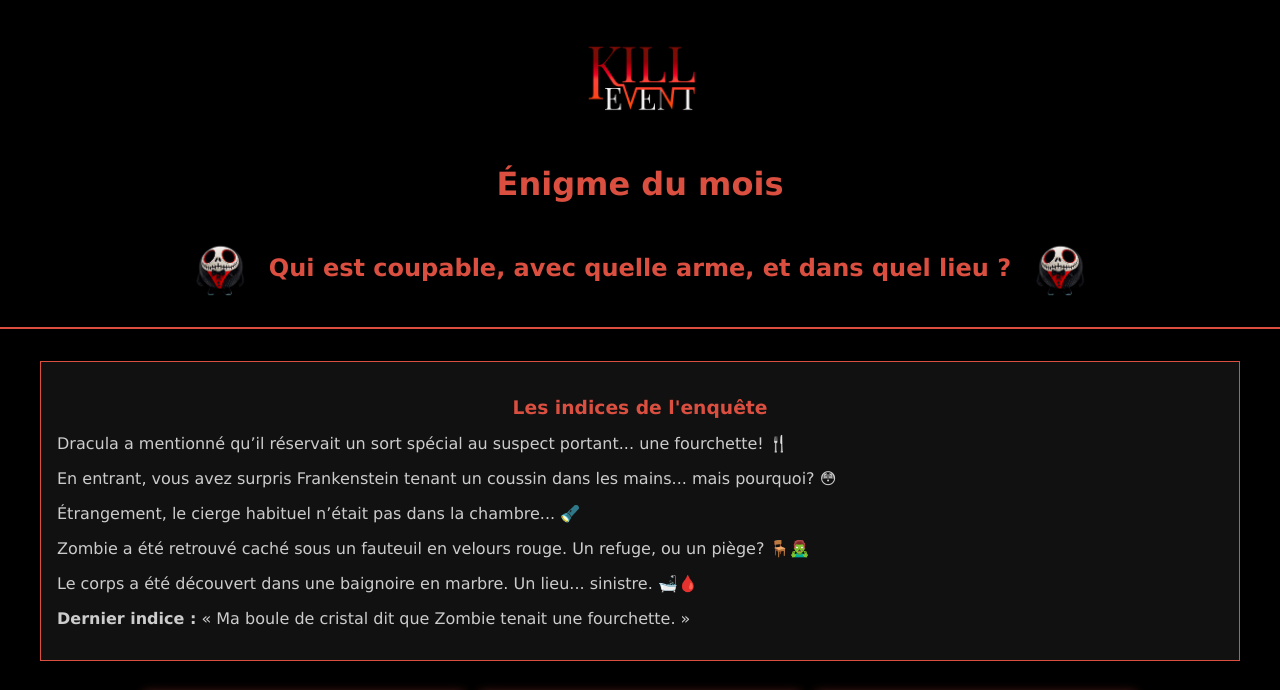
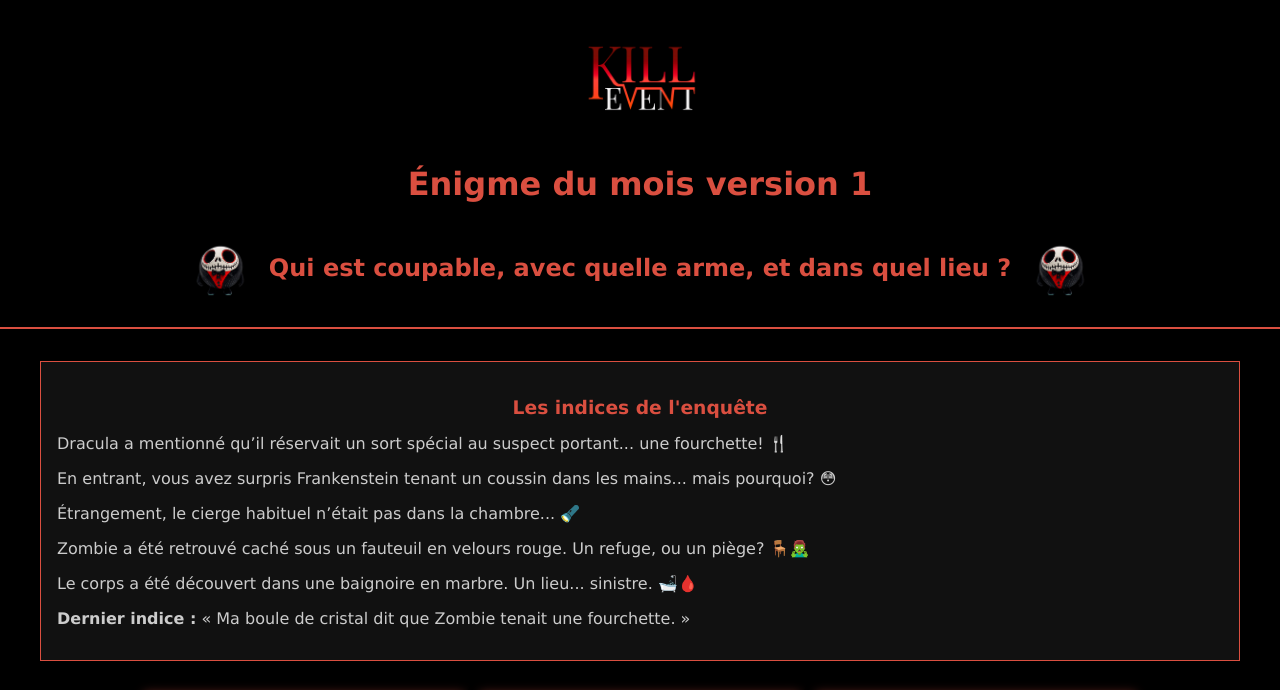
Before and after one commit to KillEvent/enigme-du-mois, a plain HTML site: page index.html in a window 1280 px wide. Shown: the top 690 px of the page. Drawn offline with Linux system fonts and the light colour scheme.

Commit message:
Update index.html

```diff
--- a/index.html
+++ b/index.html
@@ -253,7 +253,7 @@
   <!-- HEADER -->
   <header>
     <img src="logo.png" alt="Logo" class="logo" />
-    <h1>Énigme du mois</h1>
+    <h1>Énigme du mois version 1 </h1>
     <h2>
       <img src="mascotte.png" alt="Mascotte" class="mascotte" />
       Qui est coupable, avec quelle arme, et dans quel lieu ?
```
